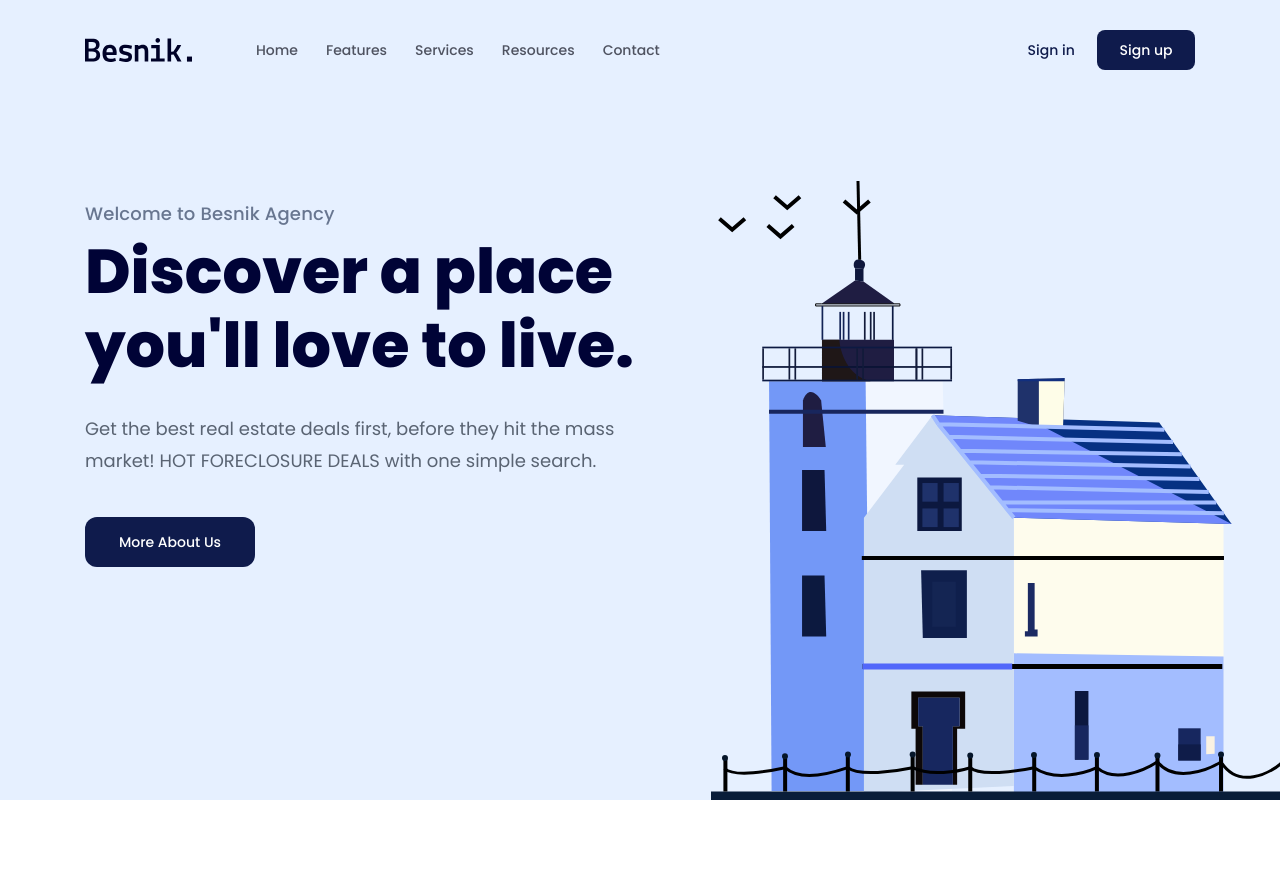
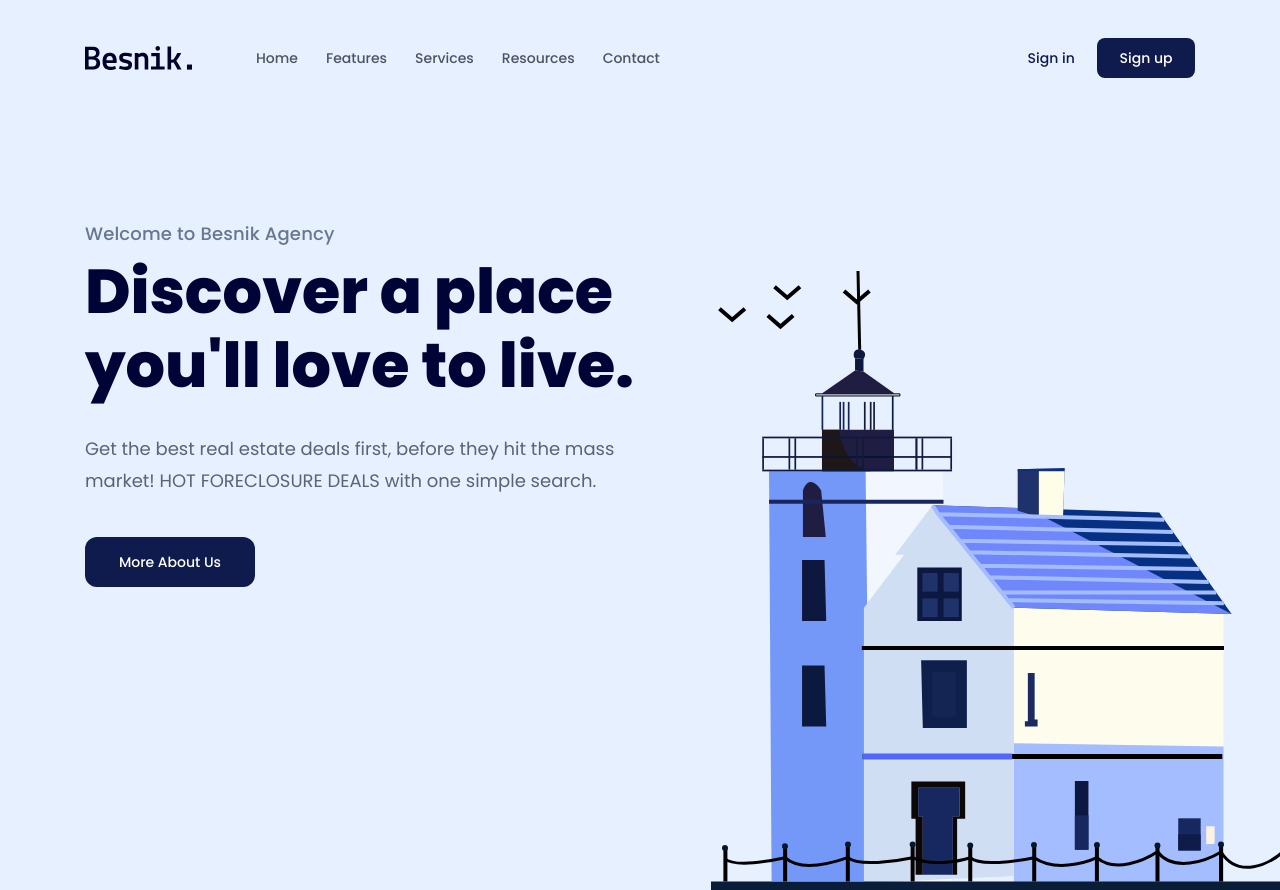
Before and after one commit to ngomanhson/besnik, a plain HTML site: page index.html in a window 1280 px wide. Shown: the top 890 px of the page. Drawn offline with Linux system fonts and the light colour scheme.

Commit message:
Improve Header

```diff
--- a/assets/css/styles.css
+++ b/assets/css/styles.css
@@ -52,8 +52,18 @@ a {
 } */
 
 /* ======== Header ======== */
-.header {
+.fixed-header {
+    background: #e6f0ff;
+    padding-top: 26px;
+    position: sticky;
+    top: -26px;
+    z-index: 1;
+}
+
+.hero-wrap {
     position: relative;
+    display: flex;
+    flex-direction: column;
     background: #e6f0ff;
     height: 100vh;
 }
@@ -61,7 +71,7 @@ a {
 .navbar {
     display: flex;
     align-items: center;
-    padding-top: 30px;
+    padding: 12px 0;
 }
 
 .navbar ul {
--- a/index.html
+++ b/index.html
@@ -14,8 +14,7 @@
     </head>
     <body>
         <main>
-            <!-- Header -->
-            <header class="header">
+            <header class="fixed-header">
                 <div class="content">
                     <nav class="navbar">
                         <!-- Logo -->
@@ -36,7 +35,12 @@
                             <a href="#!" class="btn action-btn">Sign up</a>
                         </div>
                     </nav>
+                </div>
+            </header>
 
+            <!-- Hero -->
+            <div class="hero-wrap">
+                <div class="content">
                     <div class="hero">
                         <div class="info">
                             <p class="sub-title">Welcome to Besnik Agency</p>
@@ -47,7 +51,7 @@
                         <img src="./assets/images/hero-img.svg" alt="Discover a place you'll love to live." class="hero-img" />
                     </div>
                 </div>
-            </header>
+            </div>
 
             <!-- Clients -->
             <div class="clients">
```
